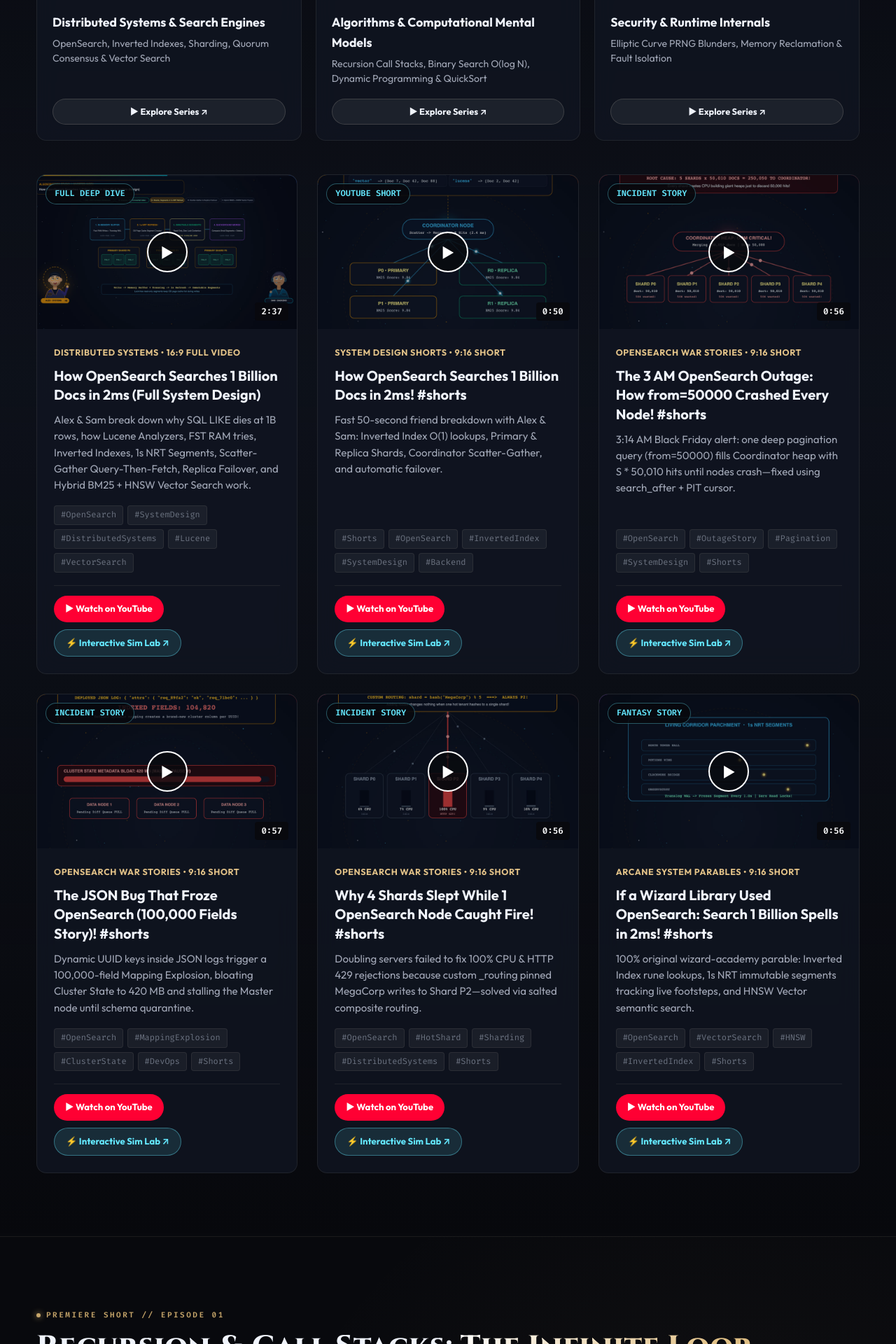
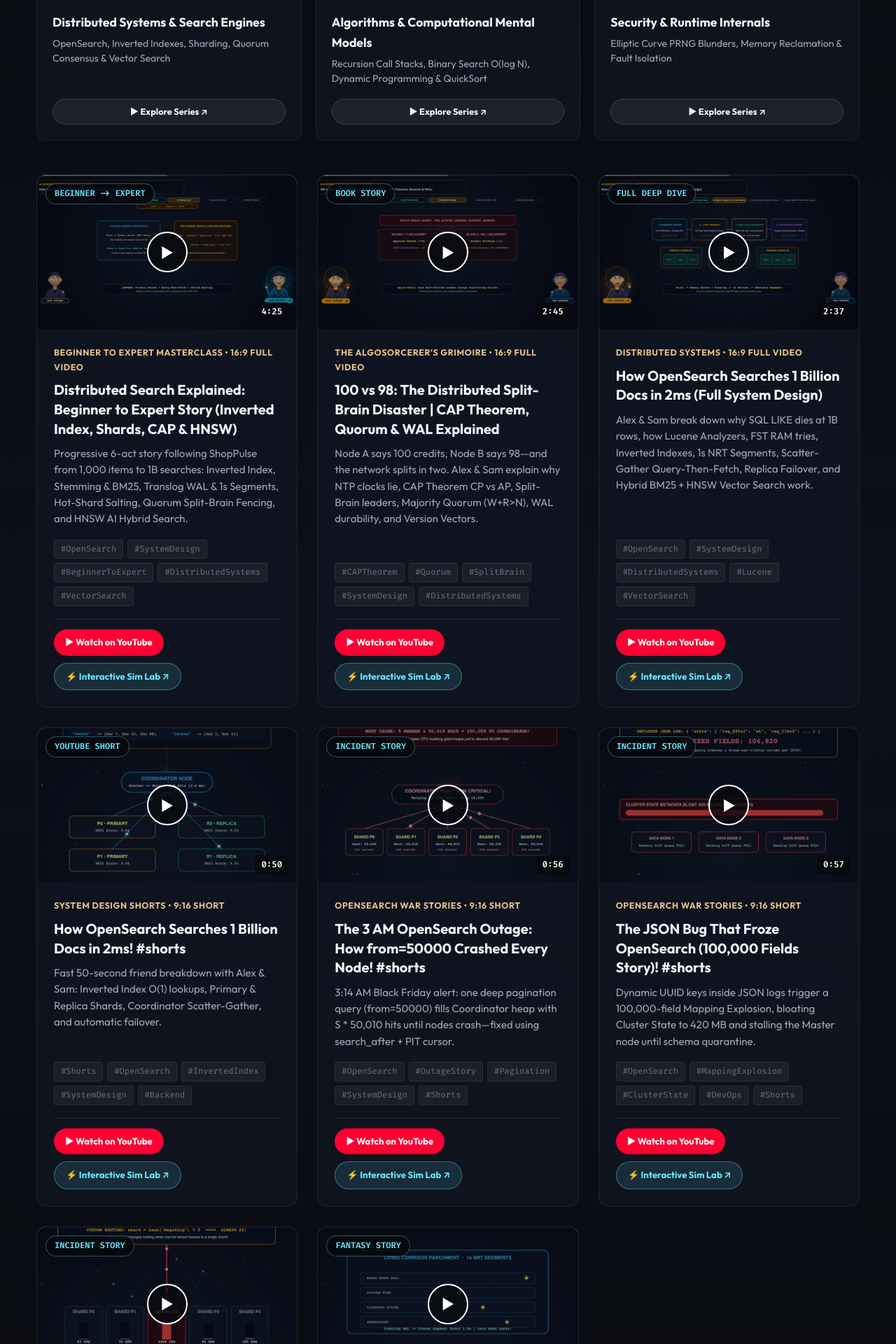
Before and after one commit to algo-sorcerer/algo-sorcerer.github.io, a Jekyll site: the page built from index.html, in a window 1280 px wide. Shown: the part 2458-4378 px from the top of the page at 70% size. Built offline with Jekyll 4.4.1, drawn with Linux system fonts in a browser that asks for light colours; some web fonts are replaced.

Commit message:
Add Beginner-to-Expert Masterclass & CAP/Quorum Book Story videos

```diff
--- a/_data/youtube.yml
+++ b/_data/youtube.yml
@@ -1,3 +1,29 @@
+- id: "Xxv578lMtTI"
+  title: "Distributed Search Explained: Beginner to Expert Story (Inverted Index, Shards, CAP & HNSW)"
+  series: "Beginner to Expert Masterclass"
+  format: "16:9 Full Video"
+  badge: "BEGINNER -> EXPERT"
+  duration: "4:25"
+  video_url: "https://www.youtube.com/watch?v=Xxv578lMtTI"
+  article_url: "/experiments/opensearch-distributed-search.html"
+  thumbnail: "/assets/thumbnails/opensearch-tier-masterclass.jpg"
+  gradient: "linear-gradient(135deg, #10b981 0%, #38bdf8 50%, #a855f7 100%)"
+  description: "Progressive 6-act story following ShopPulse from 1,000 items to 1B searches: Inverted Index, Stemming & BM25, Translog WAL & 1s Segments, Hot-Shard Salting, Quorum Split-Brain Fencing, and HNSW AI Hybrid Search."
+  tags: ["OpenSearch", "SystemDesign", "BeginnerToExpert", "DistributedSystems", "VectorSearch"]
+
+- id: "rR-Tub8XNTY"
+  title: "100 vs 98: The Distributed Split-Brain Disaster | CAP Theorem, Quorum & WAL Explained"
+  series: "The AlgoSorcerer's Grimoire"
+  format: "16:9 Full Video"
+  badge: "BOOK STORY"
+  duration: "2:45"
+  video_url: "https://www.youtube.com/watch?v=rR-Tub8XNTY"
+  article_url: "/experiments/opensearch-distributed-search.html"
+  thumbnail: "/assets/thumbnails/cap-quorum-story.jpg"
+  gradient: "linear-gradient(135deg, #ef4444 0%, #f59e0b 50%, #3b82f6 100%)"
+  description: "Node A says 100 credits, Node B says 98—and the network splits in two. Alex & Sam explain why NTP clocks lie, CAP Theorem CP vs AP, Split-Brain leaders, Majority Quorum (W+R>N), WAL durability, and Version Vectors."
+  tags: ["CAPTheorem", "Quorum", "SplitBrain", "SystemDesign", "DistributedSystems"]
+
 - id: "3bpZtQZNhmk"
   title: "How OpenSearch Searches 1 Billion Docs in 2ms (Full System Design)"
   series: "Distributed Systems"
```
Also changed, not shown: assets/thumbnails/cap-quorum-story.jpg (added), assets/thumbnails/opensearch-tier-masterclass.jpg (added).
